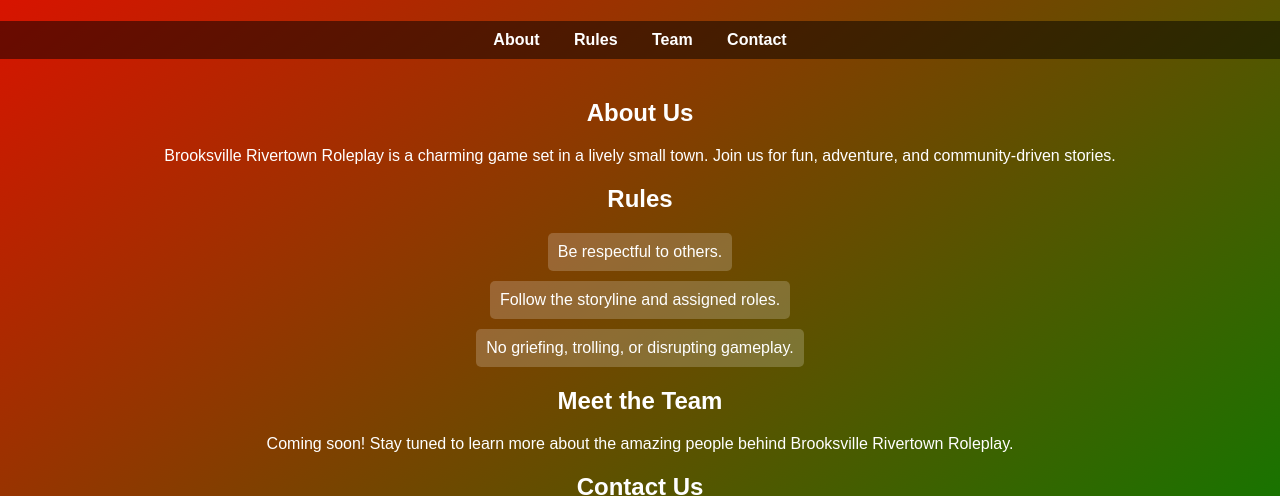
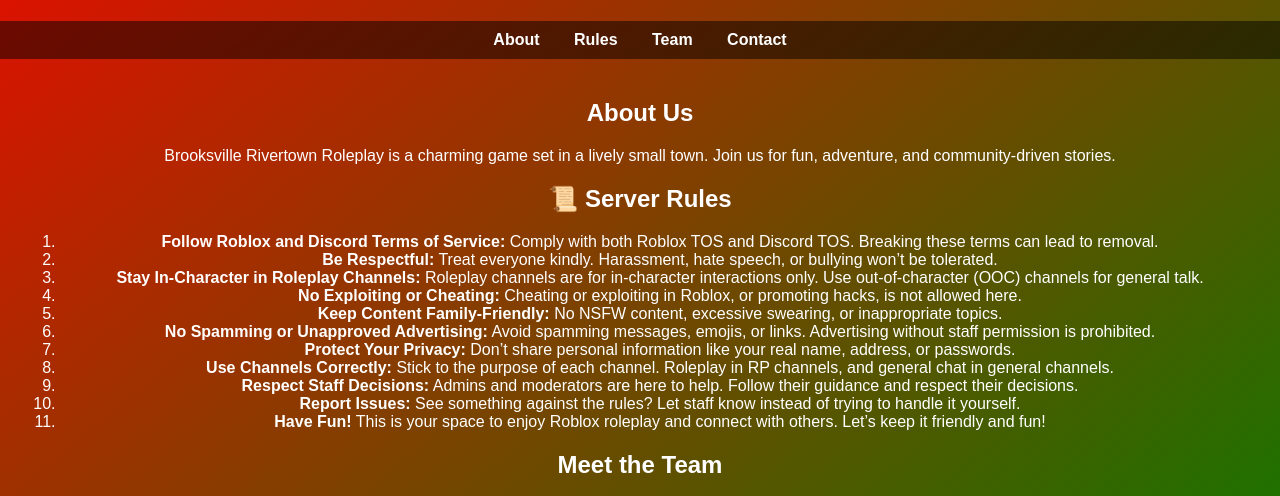
Before and after one commit to brooksvillerivertownroleplay/brooksvillerivertownroleplay.github.io, a plain HTML site: page index.html in a window 1280 px wide. Shown: the part 303-799 px from the top of the page. Drawn offline with Linux system fonts and the light colour scheme.

Commit message:
Update index.html

```diff
--- a/index.html
+++ b/index.html
@@ -26,12 +26,20 @@
         </section>
 
         <section id="rules">
-            <h2>Rules</h2>
-            <ul>
-                <li>Be respectful to others.</li>
-                <li>Follow the storyline and assigned roles.</li>
-                <li>No griefing, trolling, or disrupting gameplay.</li>
-            </ul>
+            <h2>📜 Server Rules</h2>
+            <ol>
+                <li><strong>Follow Roblox and Discord Terms of Service:</strong> Comply with both Roblox TOS and Discord TOS. Breaking these terms can lead to removal.</li>
+                <li><strong>Be Respectful:</strong> Treat everyone kindly. Harassment, hate speech, or bullying won’t be tolerated.</li>
+                <li><strong>Stay In-Character in Roleplay Channels:</strong> Roleplay channels are for in-character interactions only. Use out-of-character (OOC) channels for general talk.</li>
+                <li><strong>No Exploiting or Cheating:</strong> Cheating or exploiting in Roblox, or promoting hacks, is not allowed here.</li>
+                <li><strong>Keep Content Family-Friendly:</strong> No NSFW content, excessive swearing, or inappropriate topics.</li>
+                <li><strong>No Spamming or Unapproved Advertising:</strong> Avoid spamming messages, emojis, or links. Advertising without staff permission is prohibited.</li>
+                <li><strong>Protect Your Privacy:</strong> Don’t share personal information like your real name, address, or passwords.</li>
+                <li><strong>Use Channels Correctly:</strong> Stick to the purpose of each channel. Roleplay in RP channels, and general chat in general channels.</li>
+                <li><strong>Respect Staff Decisions:</strong> Admins and moderators are here to help. Follow their guidance and respect their decisions.</li>
+                <li><strong>Report Issues:</strong> See something against the rules? Let staff know instead of trying to handle it yourself.</li>
+                <li><strong>Have Fun!</strong> This is your space to enjoy Roblox roleplay and connect with others. Let’s keep it friendly and fun!</li>
+            </ol>
         </section>
 
         <section id="team">
```
